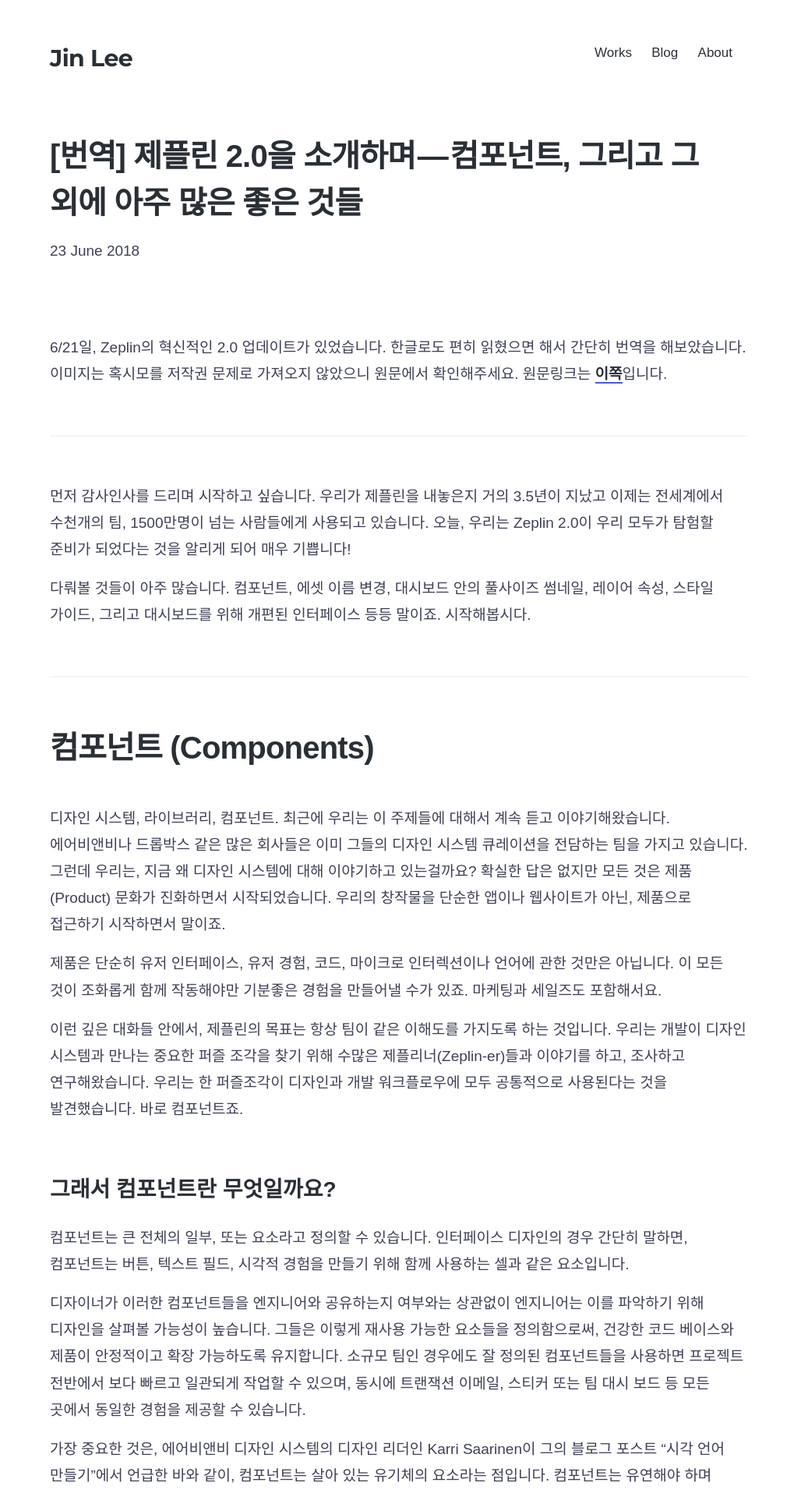
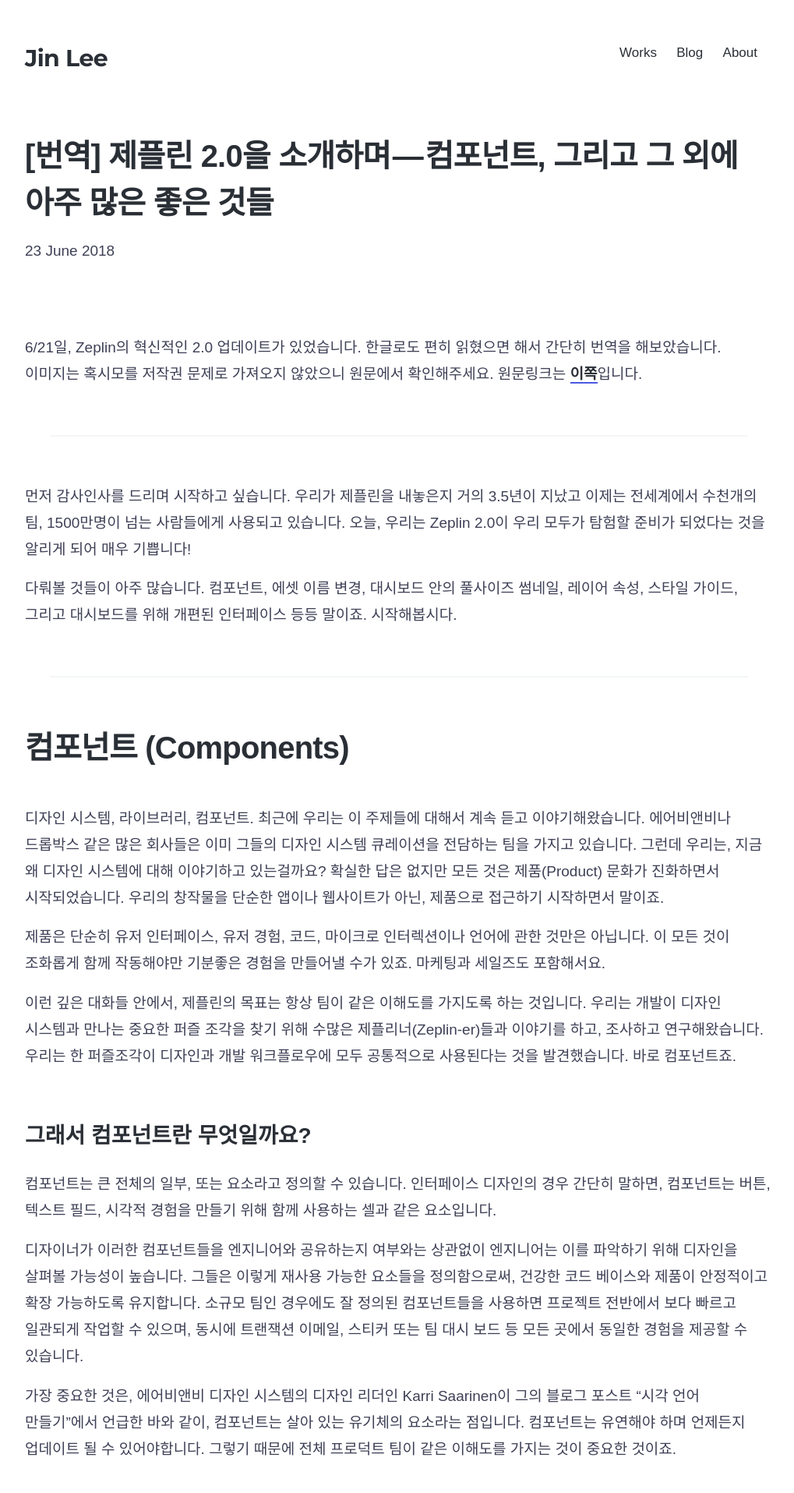
Before and after one commit to yujiinlee/yujiinlee.github.io, a Jekyll site: the page built from _posts/interp/2018-06-23-int_zeplin.md, in a window 1280 px wide. Shown: the top 1915 px of the page at 78% size, without its empty margins (128-1147 px from the left). Built offline with Jekyll 4.4.1, drawn with Linux system fonts in a browser that asks for light colours; nearby versions of some CDN libraries; some web fonts are replaced; comment, search, counter and statistics services are not loaded.

Commit message:
desktop 화면에서 max-width 변경

```diff
--- a/_sass/_basic.scss
+++ b/_sass/_basic.scss
@@ -399,7 +399,7 @@
 	}
 
 	@include mq(laptop) {
-		max-width: 70%;
+		max-width: 960px;
 	}
 }
 
--- a/_sass/_includes/_content.scss
+++ b/_sass/_includes/_content.scss
@@ -90,7 +90,7 @@
 		}
 
 		@include mq(laptop) {
-			max-width: 70%;
+			max-width: 960px;
 		}
 	}
 
@@ -266,7 +266,7 @@
 
 	@include mq(laptop) {
 		margin: 40px auto;
-        max-width: 70%;
+        max-width: 960px;
 
 	}
 
```
